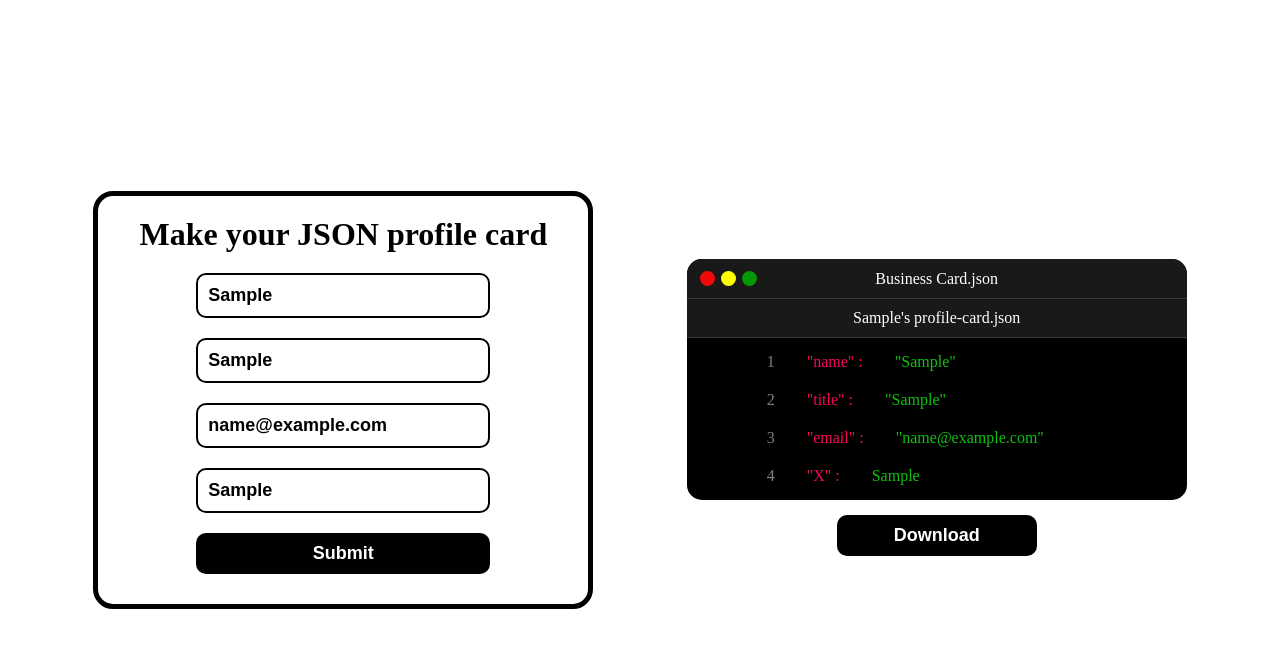
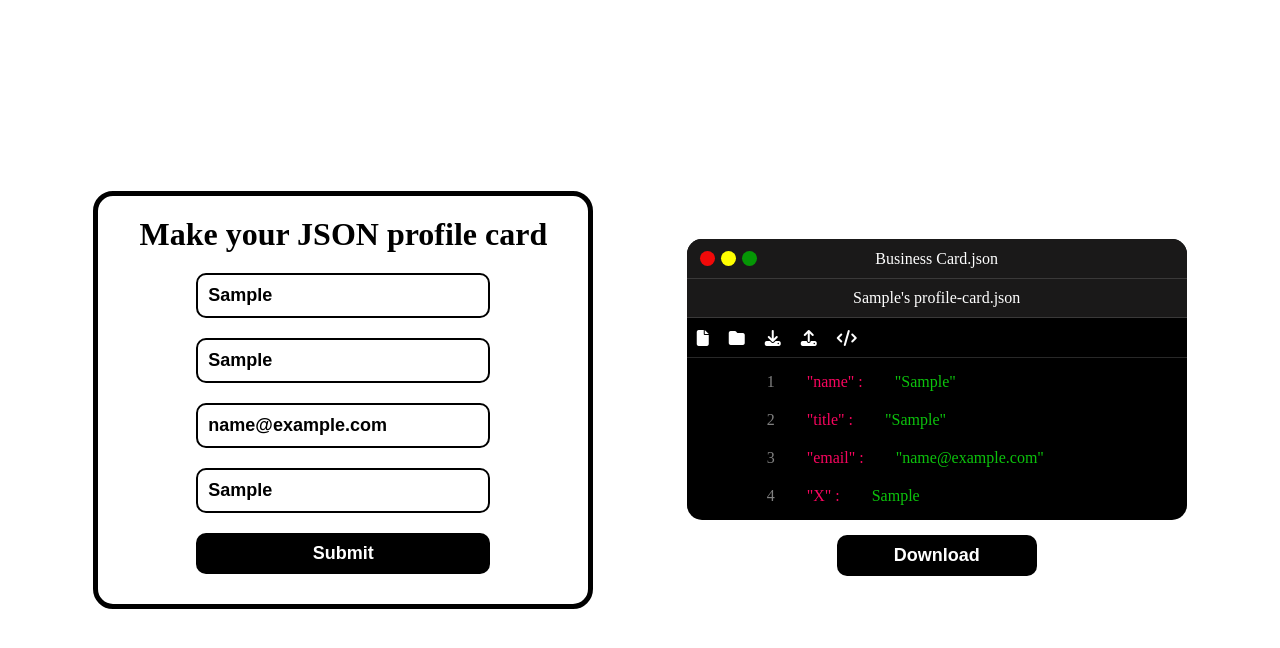
Before and after one commit to PrRj06/Profile-Card, a plain HTML site: page index.html in a window 1280 px wide. Both pictures are taken after typing "Sample", "Sample", "name@example.com", "Sample" into the empty fields and a click on the button "Submit". Drawn offline with nearby package versions, Linux system fonts and the light colour scheme.

Commit message:
added logos

```diff
--- a/index.html
+++ b/index.html
@@ -5,6 +5,7 @@
     <meta name="viewport" content="width=device-width, initial-scale=1.0">
     <title>Profile Card</title>
     <link rel="stylesheet" href="style.css">
+    <script src="https://kit.fontawesome.com/250e036163.js" crossorigin="anonymous"></script>
     <script src="https://cdn.jsdelivr.net/npm/html2canvas@1.4.1/dist/html2canvas.min.js"></script> <!-- html2canvas-->
 </head>
 <body>
--- a/script.js
+++ b/script.js
@@ -20,7 +20,13 @@ function createCard(){
         <p>Business Card.json</p>
         </header>
         <div class="title-field">${name_form.value}'s profile-card.json</div>
-
+        <div class="logos">
+            <i class="fa-solid fa-file"></i>
+            <i class="fa-solid fa-folder"></i>
+            <i class="fa-solid fa-download"></i>
+            <i class="fa-solid fa-upload"></i>
+            <i class="fa-solid fa-code"></i>
+        </div>
         <!--Name field  -->
         <div class="entry entry1">
         <span class="number" style="margin-right: 2pc;">1</span>
--- a/style.css
+++ b/style.css
@@ -97,7 +97,15 @@ header p {
     outline: none;
     margin: 0 3px;
 }
-
+.logos {
+    display: flex;
+    align-items: center;
+    height: 40px;
+    border-bottom: 1px solid rgba(128, 128, 128, 0.309);
+}
+.logos i{
+    margin: 0 10px;
+}
 .card .title-field {
     width: 100%;
     padding: 10px 0;
```
